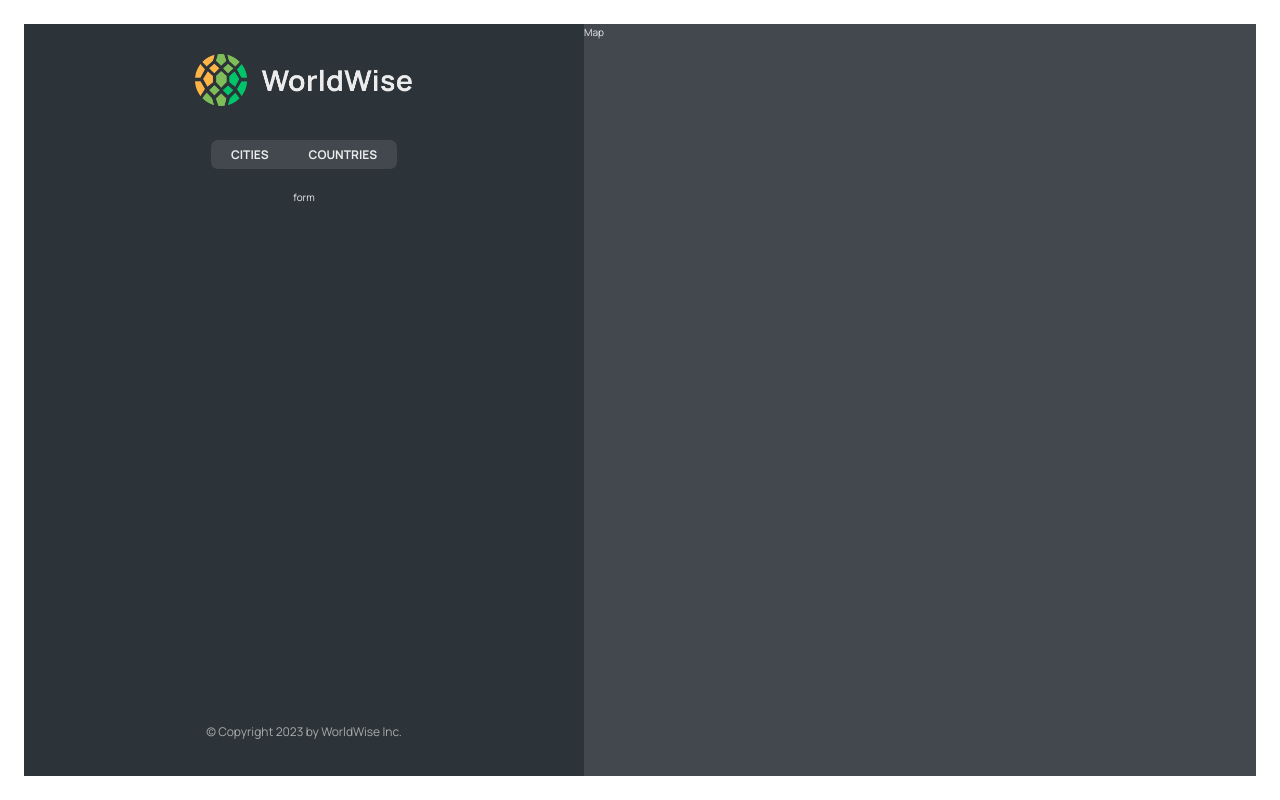
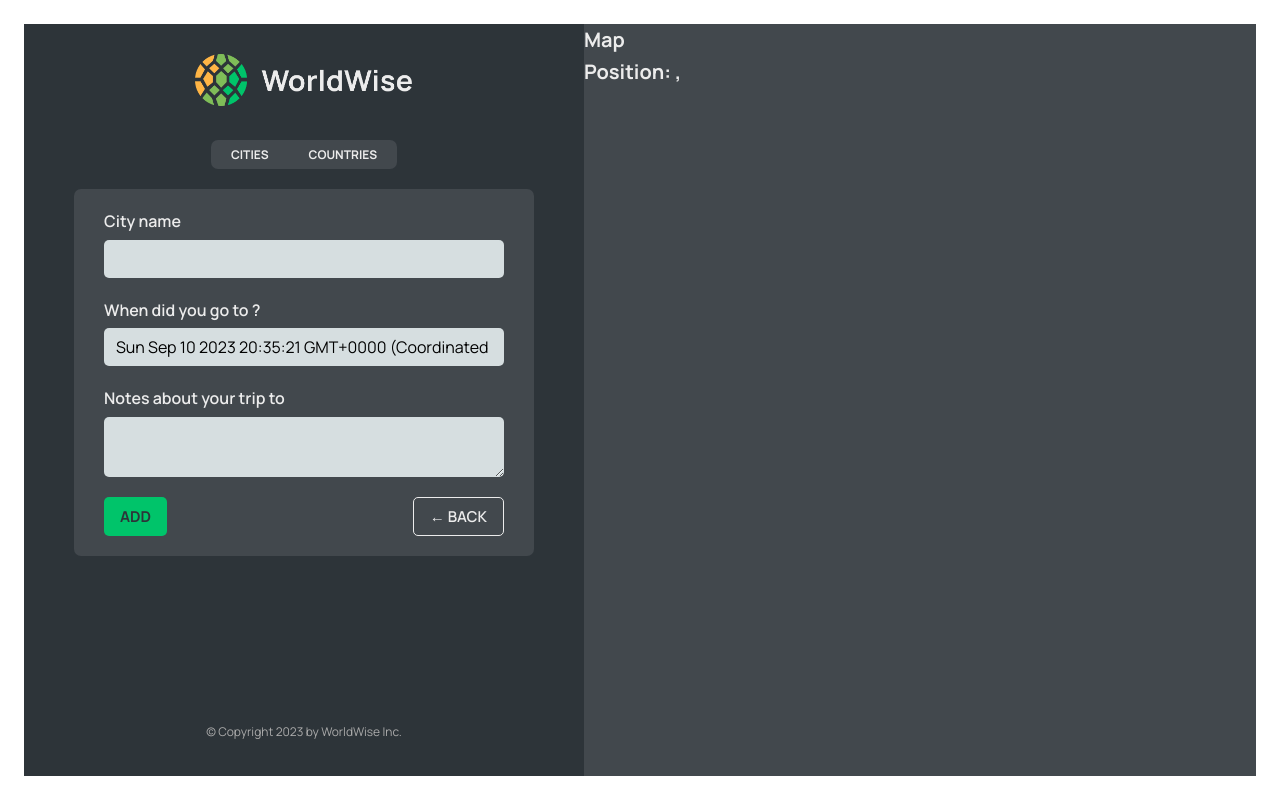
Before and after one commit to Masoud-M/worldwise, a React (Vite) app: page /app/form in a window 1280 px wide. Built offline with nearby package versions, Linux system fonts and the light colour scheme; data requests are answered from the project's data file.

Commit message:
refactored the code for useNavigate hook

```diff
--- a/src/App.tsx
+++ b/src/App.tsx
@@ -1,4 +1,4 @@
-import { BrowserRouter, Routes, Route } from "react-router-dom";
+import { BrowserRouter, Routes, Route, Navigate } from "react-router-dom";
 import { useState, useEffect } from "react";
 import Product from "./pages/Product";
 import Pricing from "./pages/Pricing";
@@ -8,6 +8,8 @@ import AppLayout from "./pages/AppLayout";
 import Login from "./pages/Login";
 import CityList from "./components/CityList";
 import CountryList from "./components/CountryList";
+import City from "./components/City";
+import Form from "./components/Form";
 
 const BASE_URL = "http://localhost:8000";
 
@@ -39,19 +41,17 @@ function App() {
         <Route path="pricing" element={<Pricing />} />
         <Route path="login" element={<Login />} />
         <Route path="app" element={<AppLayout />}>
-          <Route
-            index
-            element={<CityList cities={cities} isLoading={isLoading} />}
-          />
+          <Route index element={<Navigate replace to="cities" />} />
           <Route
             path="cities"
             element={<CityList cities={cities} isLoading={isLoading} />}
           />
+          <Route path="cities/:id" element={<City />} />
           <Route
             path="countries"
             element={<CountryList cities={cities} isLoading={isLoading} />}
           />
-          <Route path="form" element={<p>form</p>} />
+          <Route path="form" element={<Form />} />
         </Route>
         <Route path="*" element={<PageNotFound />} />
       </Routes>
--- /dev/null
+++ b/src/components/Button.tsx
@@ -0,0 +1,11 @@
+import styles from "./Button.module.css";
+
+function Button({ children, onClick, type }) {
+  return (
+    <button className={`${styles.btn} ${styles[type]}`} onClick={onClick}>
+      {children}
+    </button>
+  );
+}
+
+export default Button;
--- a/src/components/City.tsx
+++ b/src/components/City.tsx
@@ -1,3 +1,4 @@
+import { useParams, useSearchParams } from "react-router-dom";
 import styles from "./City.module.css";
 
 const formatDate = (date) =>
@@ -9,6 +10,11 @@ const formatDate = (date) =>
   }).format(new Date(date));
 
 function City() {
+  const { id } = useParams();
+  const [searchParams, setSearchParams] = useSearchParams();
+  const lat = searchParams.get("lat");
+  const lng = searchParams.get("lng");
+
   // TEMP DATA
   const currentCity = {
     cityName: "Lisbon",
@@ -20,41 +26,42 @@ function City() {
   const { cityName, emoji, date, notes } = currentCity;
 
   return (
-    <div className={styles.city}>
-      <div className={styles.row}>
-        <h6>City name</h6>
-        <h3>
-          <span>{emoji}</span> {cityName}
-        </h3>
-      </div>
+    <h1>city {id}</h1>
+    // <div className={styles.city}>
+    //   <div className={styles.row}>
+    //     <h6>City name</h6>
+    //     <h3>
+    //       <span>{emoji}</span> {cityName}
+    //     </h3>
+    //   </div>
 
-      <div className={styles.row}>
-        <h6>You went to {cityName} on</h6>
-        <p>{formatDate(date || null)}</p>
-      </div>
+    //   <div className={styles.row}>
+    //     <h6>You went to {cityName} on</h6>
+    //     <p>{formatDate(date || null)}</p>
+    //   </div>
 
-      {notes && (
-        <div className={styles.row}>
-          <h6>Your notes</h6>
-          <p>{notes}</p>
-        </div>
-      )}
+    //   {notes && (
+    //     <div className={styles.row}>
+    //       <h6>Your notes</h6>
+    //       <p>{notes}</p>
+    //     </div>
+    //   )}
 
-      <div className={styles.row}>
-        <h6>Learn more</h6>
-        <a
-          href={`https://en.wikipedia.org/wiki/${cityName}`}
-          target="_blank"
-          rel="noreferrer"
-        >
-          Check out {cityName} on Wikipedia &rarr;
-        </a>
-      </div>
+    //   <div className={styles.row}>
+    //     <h6>Learn more</h6>
+    //     <a
+    //       href={`https://en.wikipedia.org/wiki/${cityName}`}
+    //       target="_blank"
+    //       rel="noreferrer"
+    //     >
+    //       Check out {cityName} on Wikipedia &rarr;
+    //     </a>
+    //   </div>
 
-      <div>
-        <ButtonBack />
-      </div>
-    </div>
+    //   <div>
+
+    //   </div>
+    // </div>
   );
 }
 
--- a/src/components/CityItem.tsx
+++ b/src/components/CityItem.tsx
@@ -1,3 +1,4 @@
+import { Link } from "react-router-dom";
 import styles from "./CityItem.module.css";
 
 const formatDate = (date) =>
@@ -8,13 +9,18 @@ const formatDate = (date) =>
   }).format(new Date(date));
 
 function CityItem({ city }) {
-  const { cityName, emoji, date } = city;
+  const { cityName, emoji, date, id, position } = city;
   return (
-    <li className={styles.cityItem}>
-      <span className={styles.emoji}>{emoji}</span>
-      <h3 className={styles.name}>{cityName}</h3>
-      <time className={styles.date}>({formatDate(date)})</time>
-      <button className={styles.deleteBtn}>&times;</button>
+    <li>
+      <Link
+        className={styles.cityItem}
+        to={`${id}?lat=${position.lat}&lng=${position.lng}`}
+      >
+        <span className={styles.emoji}>{emoji}</span>
+        <h3 className={styles.name}>{cityName}</h3>
+        <time className={styles.date}>({formatDate(date)})</time>
+        <button className={styles.deleteBtn}>&times;</button>
+      </Link>
     </li>
   );
 }
--- a/src/components/CountryList.tsx
+++ b/src/components/CountryList.tsx
@@ -11,19 +11,16 @@ function CountryList({ cities, isLoading }) {
       <Message message="Add your first city by clicking on a city on the map" />
     );
 
-  const countries = cities.reduce((accumulator, current) => {
-    if (!accumulator.map((el) => el.country).includes(current.country))
-      return [
-        ...accumulator,
-        { country: current.country, emoji: cities.emoji },
-      ];
-    else return accumulator;
+  const countries = cities.reduce((arr, city) => {
+    if (!arr.map((el) => el.country).includes(city.country))
+      return [...arr, { country: city.country, emoji: city.emoji }];
+    else return arr;
   }, []);
 
   return (
     <ul className={styles.countryList}>
       {countries.map((country) => (
-        <CountryItem country={country} />
+        <CountryItem country={country} key={country.country} />
       ))}
     </ul>
   );
--- a/src/components/Form.tsx
+++ b/src/components/Form.tsx
@@ -1,8 +1,10 @@
 // "https://api.bigdatacloud.net/data/reverse-geocode-client?latitude=0&longitude=0"
 
 import { useState } from "react";
+import { useNavigate } from "react-router-dom";
 
 import styles from "./Form.module.css";
+import Button from "./Button";
 
 export function convertToEmoji(countryCode) {
   const codePoints = countryCode
@@ -17,7 +19,7 @@ function Form() {
   const [country, setCountry] = useState("");
   const [date, setDate] = useState(new Date());
   const [notes, setNotes] = useState("");
-
+  const navigate = useNavigate();
   return (
     <form className={styles.form}>
       <div className={styles.row}>
@@ -49,8 +51,16 @@ function Form() {
       </div>
 
       <div className={styles.buttons}>
-        <button>Add</button>
-        <button>&larr; Back</button>
+        <Button type="primary">Add</Button>
+        <Button
+          type="back"
+          onClick={(e) => {
+            e.preventDefault();
+            navigate(-1);
+          }}
+        >
+          &larr; Back
+        </Button>
       </div>
     </form>
   );
--- a/src/components/Map.tsx
+++ b/src/components/Map.tsx
@@ -1,7 +1,20 @@
+import { useNavigate, useSearchParams } from "react-router-dom";
 import styles from "./Map.module.css";
 
 function Map() {
-  return <div className={styles.mapContainer}>Map</div>;
+  const navigate = useNavigate();
+  const [searchParams, setSearchParams] = useSearchParams();
+  const lat = searchParams.get("lat");
+  const lng = searchParams.get("lng");
+
+  return (
+    <div className={styles.mapContainer} onClick={() => navigate("form")}>
+      <h1>Map</h1>
+      <h1>
+        Position: {lat}, {lng}
+      </h1>
+    </div>
+  );
 }
 
 export default Map;
```
